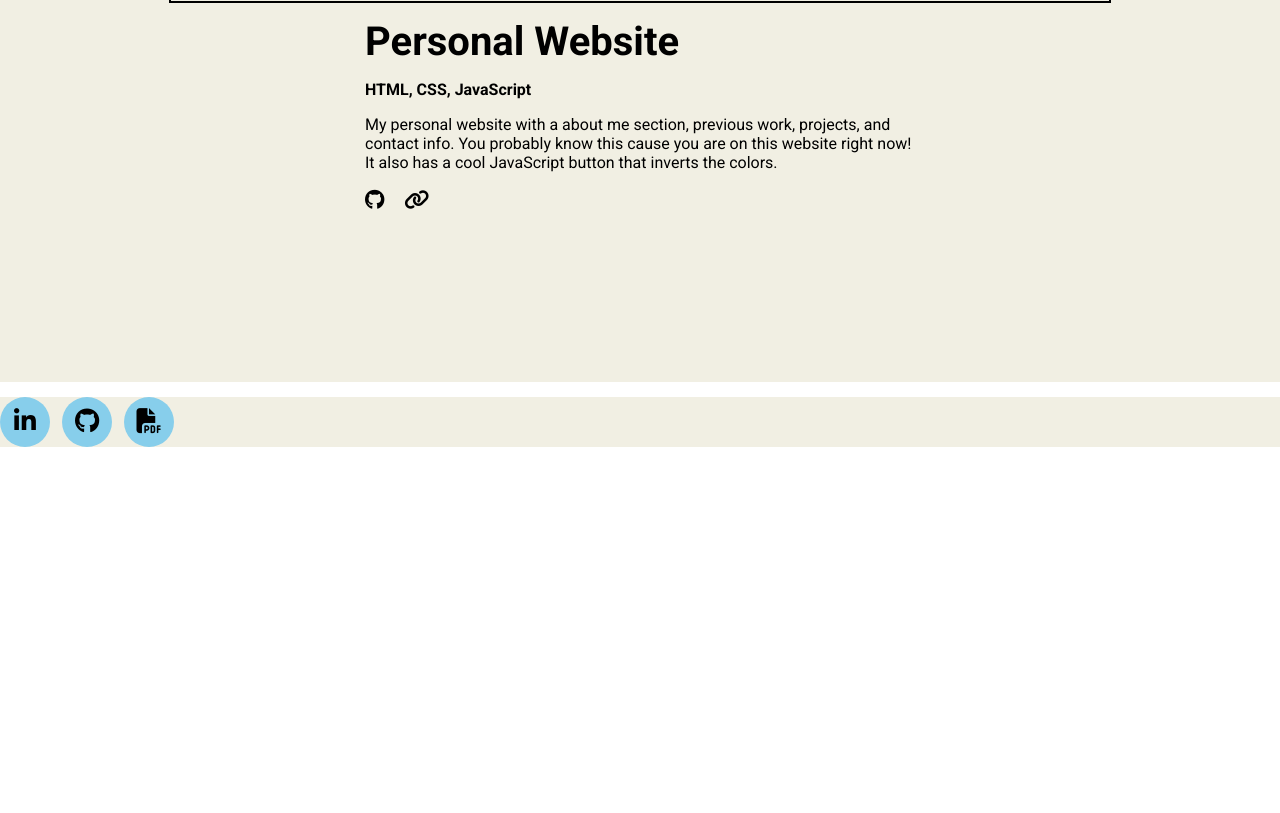
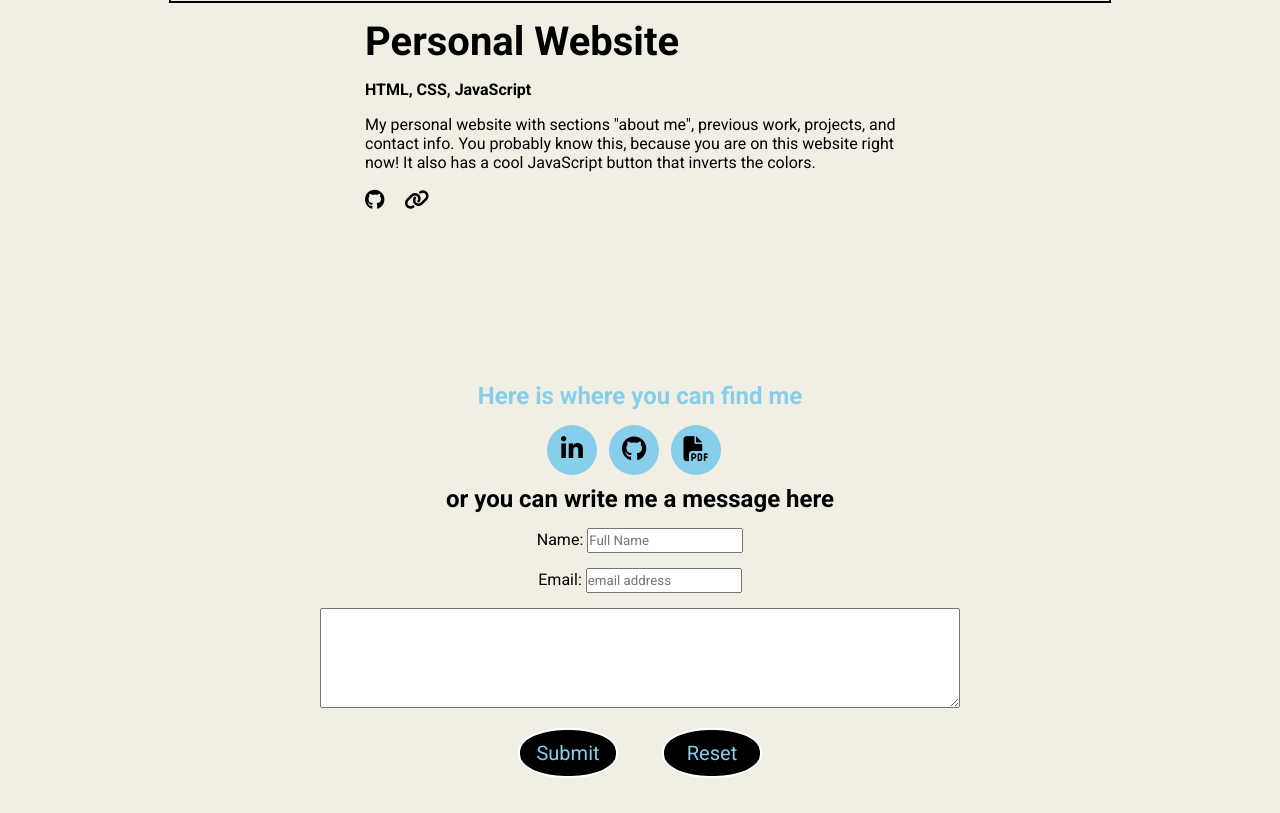
Before and after one commit to JohnWinborne/webdev-Final_Project, a plain HTML site: page index.html in a window 1280 px wide. Shown: the part 3513-4326 px from the top of the page. Before the commit the page ends 3960 px from the top, so only its background shows below. Drawn offline with Linux system fonts and the light colour scheme.

Commit message:
added contact section and styled it

```diff
--- a/index.html
+++ b/index.html
@@ -115,8 +115,8 @@
                   <h3 class="project_description-title">Personal Website</h3>
                   <h4>HTML, CSS, JavaScript</h4>
                   <p class="project_description-para">
-                    My personal website with a about me section, previous work,
-                    projects, and contact info. You probably know this cause you
+                    My personal website with sections "about me", previous work,
+                    projects, and contact info. You probably know this, because you
                     are on this website right now! It also has a cool JavaScript
                     button that inverts the colors.
                   </p>
@@ -139,8 +139,10 @@
         </div>
       </div>
     </section>
+
     <section id="contact">
-      <div class="social_list">
+      <h1 class="contact-text color">Here is where you can find me</h1>
+      <div class="contact_list">
         <a
           href="https://www.linkedin.com/in/john-winborne-477024197/"
           target="_blank"
@@ -159,6 +161,34 @@
           <i class="fa-solid fa-file-pdf"></i>
         </a>
       </div>
+      <form action="" class="contact_form">
+        <h2 class="contact-text">or you can write me a message here</h2>
+        <div class="contact-text">
+          <label for="username">Name:</label>
+          <input
+          class="contact_input"
+            type="text"
+            name="username"
+            id="username"
+            placeholder="Full Name"
+          />
+        </div>
+        <div class="contact-text">
+          <label for="email">Email:  </label>
+          <input
+          class="contact_input"
+            type="email"
+            name="email"
+            id="email"
+            placeholder="email address"
+          />
+        </div>
+        <textarea name="message" id="message"> </textarea>
+        <div class="contact-text">
+          <input class="btn" type="submit" value="Submit" />
+          <input class="btn" type="reset" value="Reset" />
+        </div>
+      </form>
     </section>
   </body>
 </html>
--- a/style.css
+++ b/style.css
@@ -79,6 +79,7 @@ LANDING PAGE
   height: 50px;
   font-size: 25px;
   margin-right: 12px;
+  margin-bottom: 10px;
   display: flex;
   justify-content: center;
   align-items: center;
@@ -198,3 +199,41 @@ nav {
 #contact {
   width: 100%;
 }
+
+.contact_list{
+  display: flex;
+  justify-content: center;
+  align-items: center;
+}
+
+.contact-text {
+  text-align: center;
+  padding-bottom: 15px;
+}
+
+.contact_form {
+  display: flex;
+  justify-content: center;
+  align-items: center;
+  flex-direction: column;
+}
+
+.contact_input {
+  height: 25px;
+}
+
+#message {
+  width: 50%;
+  height: 100px;
+}
+
+.btn {
+  font-size: 20px;
+  color: skyblue;
+  background-color: black;
+  width: 100px;
+  height: 50px;
+  border: solid 2px white;
+  border-radius: 47%;
+  margin: 20px;
+}
```
